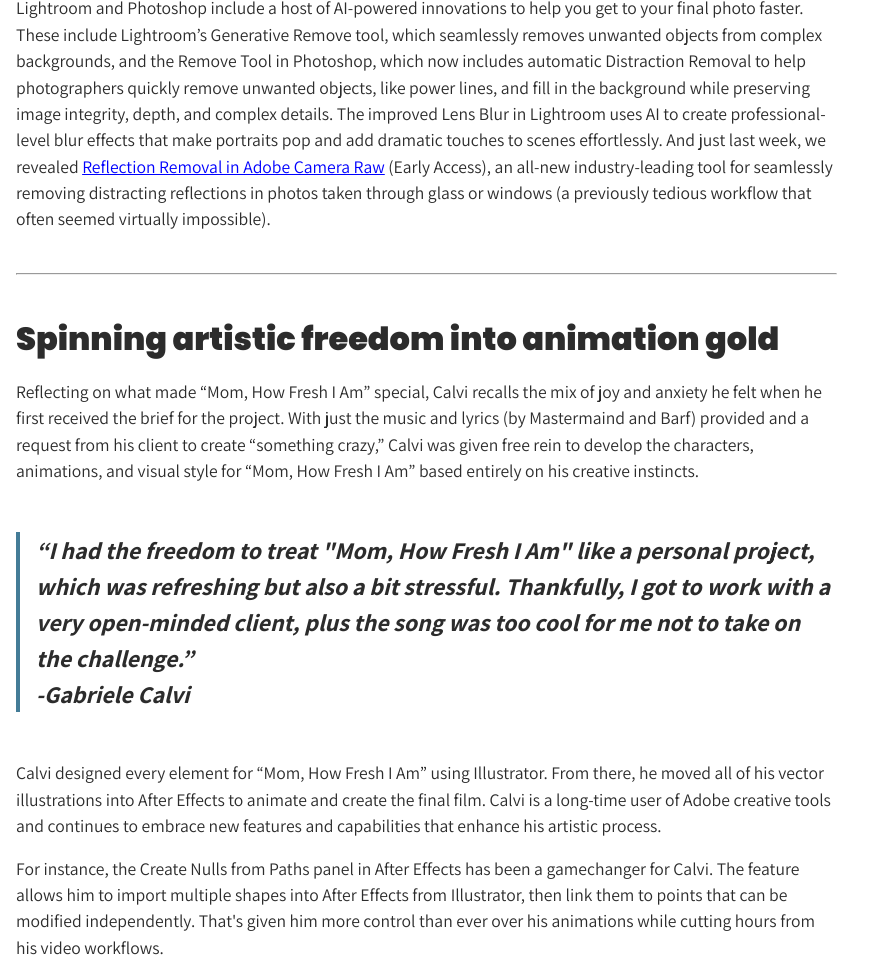
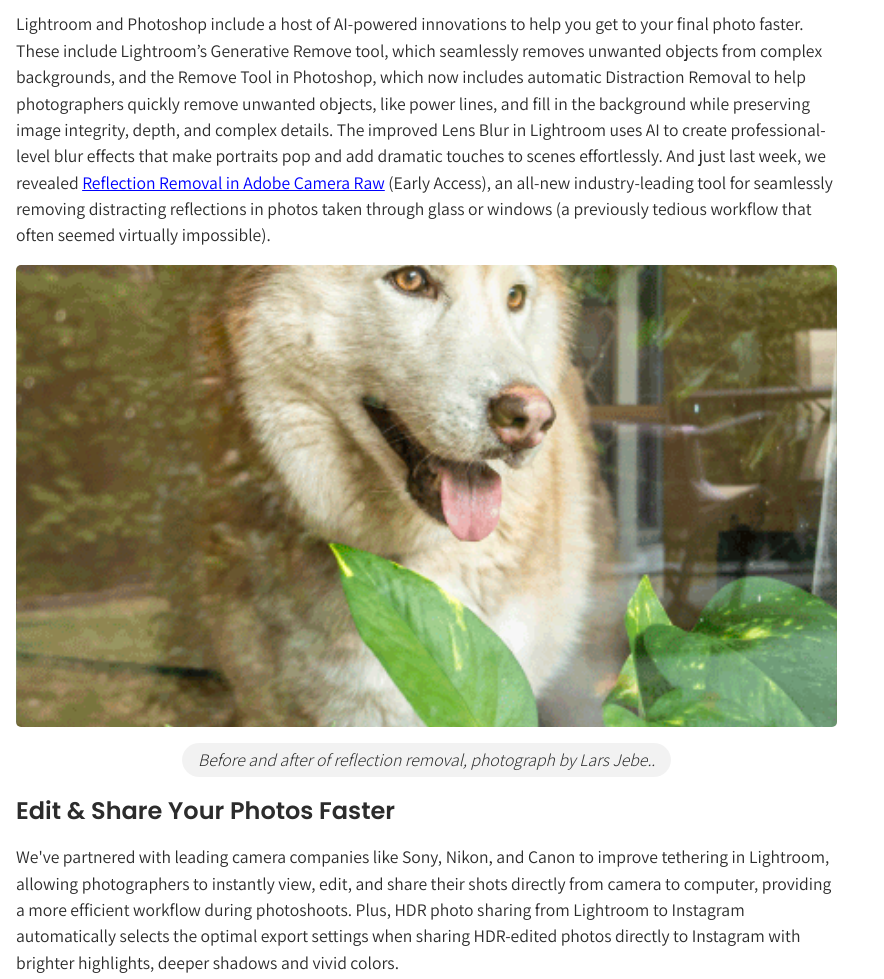
Before and after one commit to s9poa/adobe-blog, a plain HTML site: page html/pages/article-v3.html in a window 1280 px wide. Shown: the part 2713-3692 px from the top of the page, without its empty margins (0-884 px from the left). Drawn offline with nearby package versions, Linux system fonts and the light colour scheme.

Commit message:
Updated article-v3.html

```diff
--- a/css/pages/article.css
+++ b/css/pages/article.css
@@ -154,18 +154,21 @@ main .article__left-grid .txt-grouping {
     flex-direction: column;
     gap: 1rem;
 }
-main .article__left-grid .txt-grouping .gif {
+main .article__left-grid .gif {
     aspect-ratio: 16 / 9;
     background-image: url("../../images/pages/article/article-v3-lightroom-by-satyam-bhuyan.gif");
     background-position: center;
     background-size: cover;
     border-radius: 5px;
 }
-main .article__left-grid .txt-grouping .gif.one {
+main .article__left-grid .gif.one {
     background-image: url("../../images/pages/article/article-v3-lightroom-by-satyam-bhuyan.gif");
 }
-main .article__left-grid .txt-grouping .gif.two {
+main .article__left-grid .gif.two {
     background-image: url("../../images/pages/article/article-v3-generative.gif");
+}
+main .article__left-grid .gif.three {
+    background-image: url("../../images/pages/article/article-v3-reflection-removal.gif");
 }
 main .article__left-grid .txt-grouping .internal-linking {
     padding: 1rem;
@@ -198,6 +201,12 @@ main .article__left-grid .article-img-credits {
     text-align: center;
     font-style: italic;
     font-weight: 300;
+
+    background: rgba(0,0,0,.05);
+    width: fit-content;
+    margin-inline: auto;
+    padding: .25rem 1rem;
+    border-radius: 100vw;
 }
 main .article__left-grid .txt-grouping > * {
     transition: all .2s ease-in-out;
--- a/html/pages/article-v3.html
+++ b/html/pages/article-v3.html
@@ -247,6 +247,10 @@
             <p class="article-img-credits">Generative Remove before and after, in Lightroom.</p>
             <h3>AI-Powered Innovations</h3>
             <p>Lightroom and Photoshop include a host of AI-powered innovations to help you get to your final photo faster. These include Lightroom’s Generative Remove tool, which seamlessly removes unwanted objects from complex backgrounds, and the Remove Tool in Photoshop, which now includes automatic Distraction Removal to help photographers quickly remove unwanted objects, like power lines, and fill in the background while preserving image integrity, depth, and complex details. The improved Lens Blur in Lightroom uses AI to create professional-level blur effects that make portraits pop and add dramatic touches to scenes effortlessly. And just last week, we revealed <a href="../../404.html">Reflection Removal in Adobe Camera Raw</a> (Early Access), an all-new industry-leading tool for seamlessly removing distracting reflections in photos taken through glass or windows (a previously tedious workflow that often seemed virtually impossible).</p>
+            <div class="gif three"></div>
+            <p class="article-img-credits">Before and after of reflection removal, photograph by Lars Jebe..</p>
+            <h3>Edit & Share Your Photos Faster</h3>
+            <p>We've partnered with leading camera companies like Sony, Nikon, and Canon to improve tethering in Lightroom, allowing photographers to instantly view, edit, and share their shots directly from camera to computer, providing a more efficient workflow during photoshoots. Plus, HDR photo sharing from Lightroom to Instagram automatically selects the optimal export settings when sharing HDR-edited photos directly to Instagram with brighter highlights, deeper shadows and vivid colors.</p>
           </div>
           <hr>
           <div class="txt-grouping">
```
Also changed, not shown: images/pages/article/article-v3-reflection-removal.gif (added).
